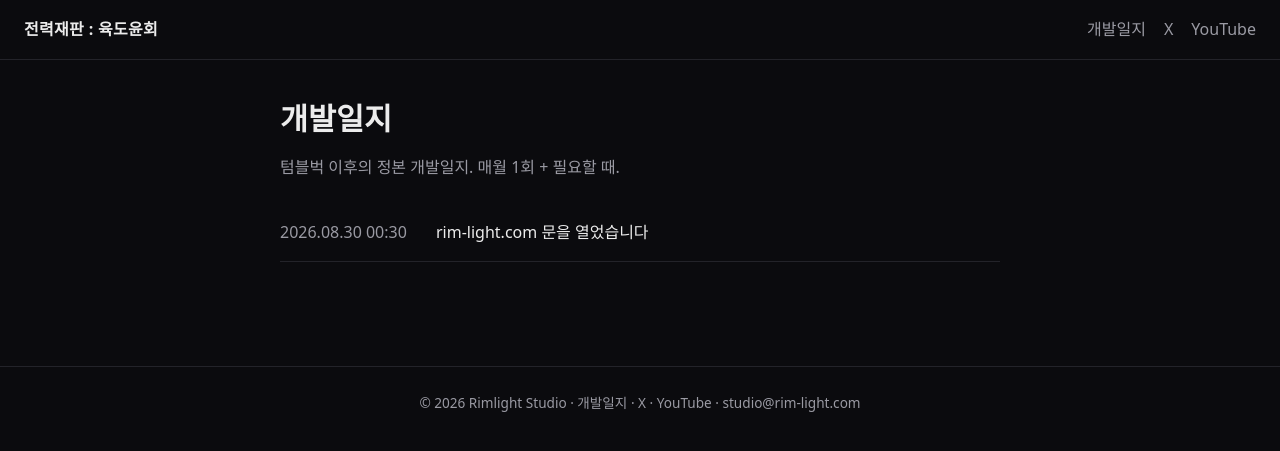
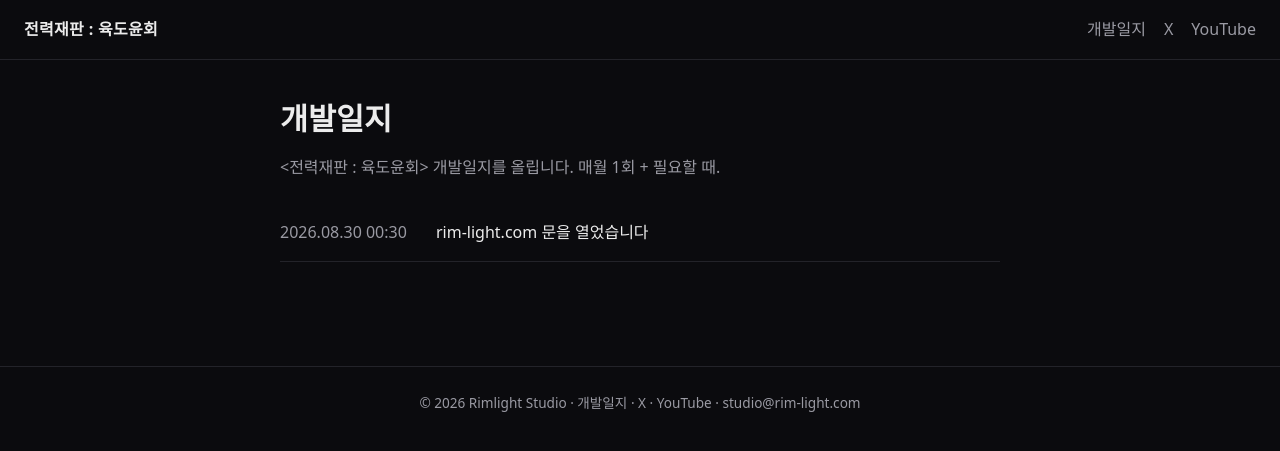
Before and after one commit to RimlightStudio/rimlightstudio.github.io, a Jekyll site: the page built from blog/index.html, in a window 1280 px wide. Shown: the top 451 px of the page. Built offline with Jekyll 4.4.1, drawn with Linux system fonts in a browser that asks for light colours.

Commit message:
blog: 목록 페이지 소개 문구 갱신

```diff
--- a/blog/index.html
+++ b/blog/index.html
@@ -4,7 +4,7 @@ title: 개발일지
 ---
 <main class="wrap">
   <h1>개발일지</h1>
-  <p class="lead">텀블벅 이후의 정본 개발일지. 매월 1회 + 필요할 때.</p>
+  <p class="lead">&lt;전력재판 : 육도윤회&gt; 개발일지를 올립니다. 매월 1회 + 필요할 때.</p>
   <ul class="posts">
   {% for post in site.posts %}
     <li><a href="{{ site.baseurl }}{{ post.url }}"><span class="d">{{ post.date | date: "%Y.%m.%d %H:%M" }}</span><span class="t">{{ post.title }}</span></a></li>
```
